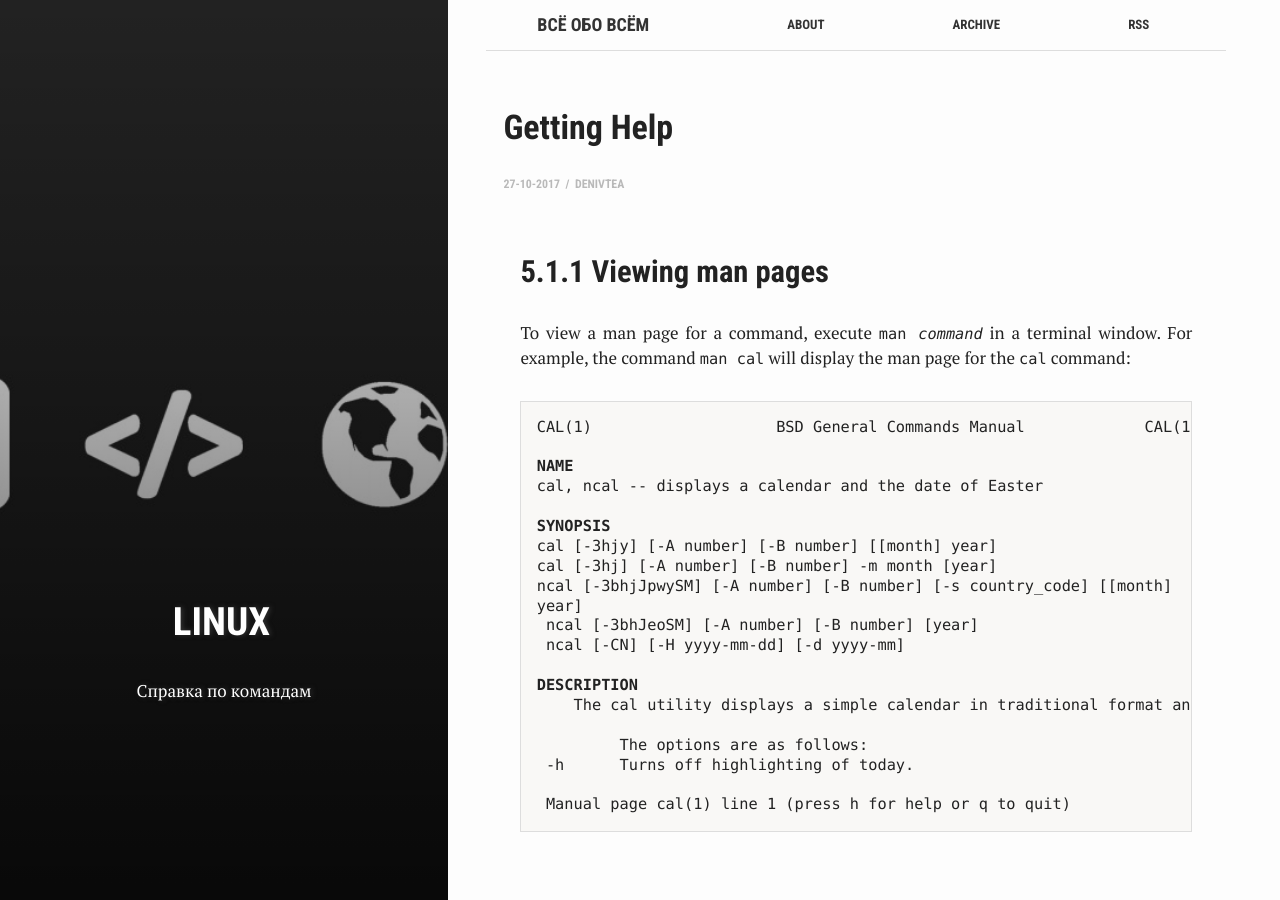
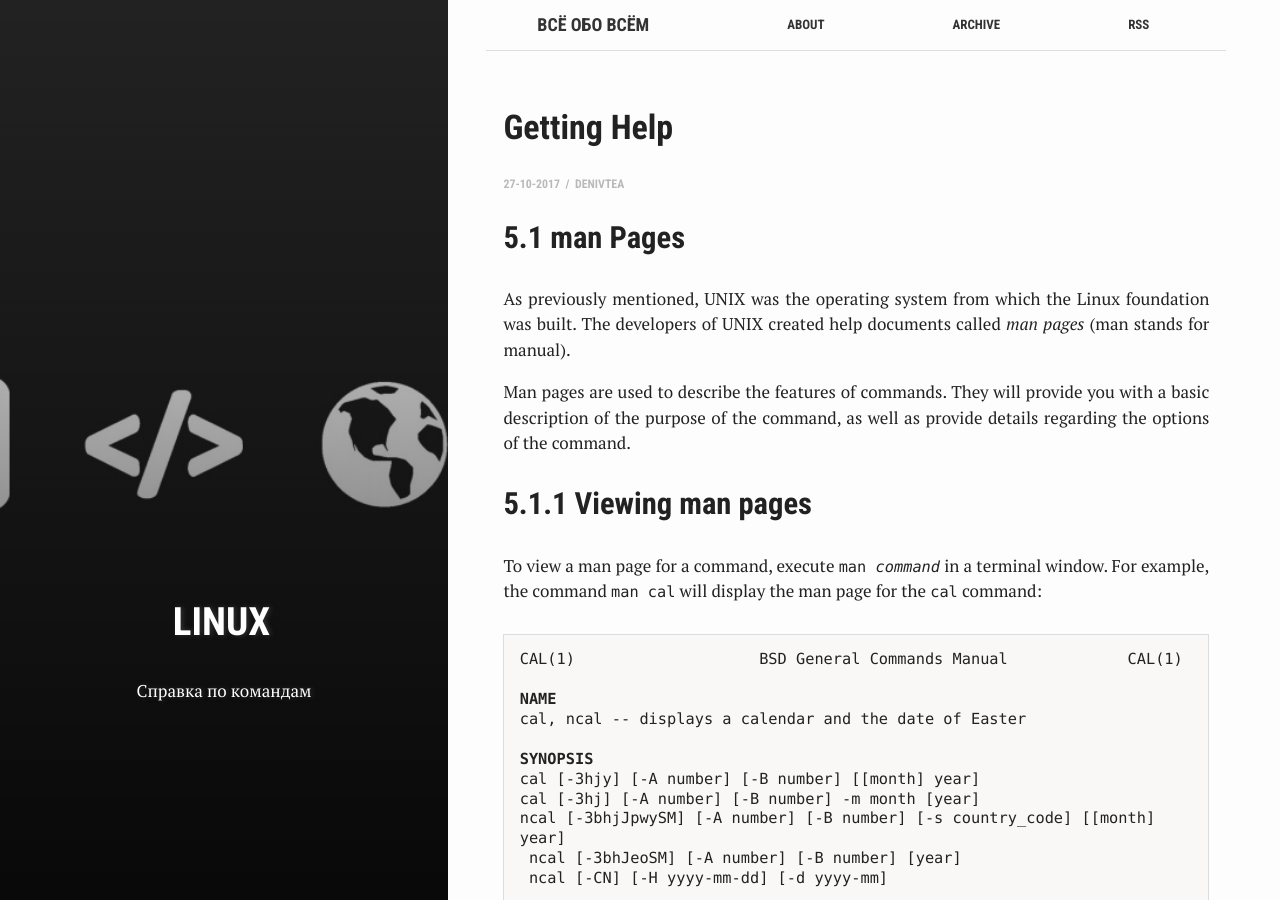
Before and after one commit to ghostmorgan/ghostmorgan.github.io, a Jekyll site: the page built from _posts/2017-10-28-getting_help.md, in a window 1280 px wide and 900 px high. Built offline with Jekyll 4.4.1, drawn with Linux system fonts in a browser that asks for light colours; nearby versions of some CDN libraries; comment, search, counter and statistics services are not loaded.

Commit message:
Update 2017-10-28-getting_help.md

```diff
--- a/_posts/2017-10-28-getting_help.md
+++ b/_posts/2017-10-28-getting_help.md
@@ -10,12 +10,12 @@ categories: posts
 tags: ['linux']
 author: DenIvTea
 ---
-<article style="display: none;"><h2>5.1 man Pages</h2>
+<h2>5.1 man Pages</h2>
 <p>As previously mentioned, UNIX was the operating system from which the Linux foundation was built.  The developers of UNIX created help documents called <var>man pages</var> (man stands for manual).</p>
 
-<p>Man pages are used to describe the features of commands.  They will provide you with a basic description of the purpose of the command, as well as provide details regarding the options of the command.</p></article>
+<p>Man pages are used to describe the features of commands.  They will provide you with a basic description of the purpose of the command, as well as provide details regarding the options of the command.</p>
 
-<article style="display: block;"><h2>5.1.1 Viewing man pages</h2>
+<h2>5.1.1 Viewing man pages</h2>
 <p>To view a man page for a command, execute <code class="input">man <var>command</var></code> in a terminal window.  For example, the command <code>man cal</code> will display the man page for the <code>cal</code> command:</p>
 
 <pre class="content_terminal">CAL(1)                    BSD General Commands Manual             CAL(1)
@@ -38,5 +38,3 @@ year]
  -h      Turns off highlighting of today.
 
  Manual page cal(1) line 1 (press h for help or q to quit)</pre>
-
-</article>
```
